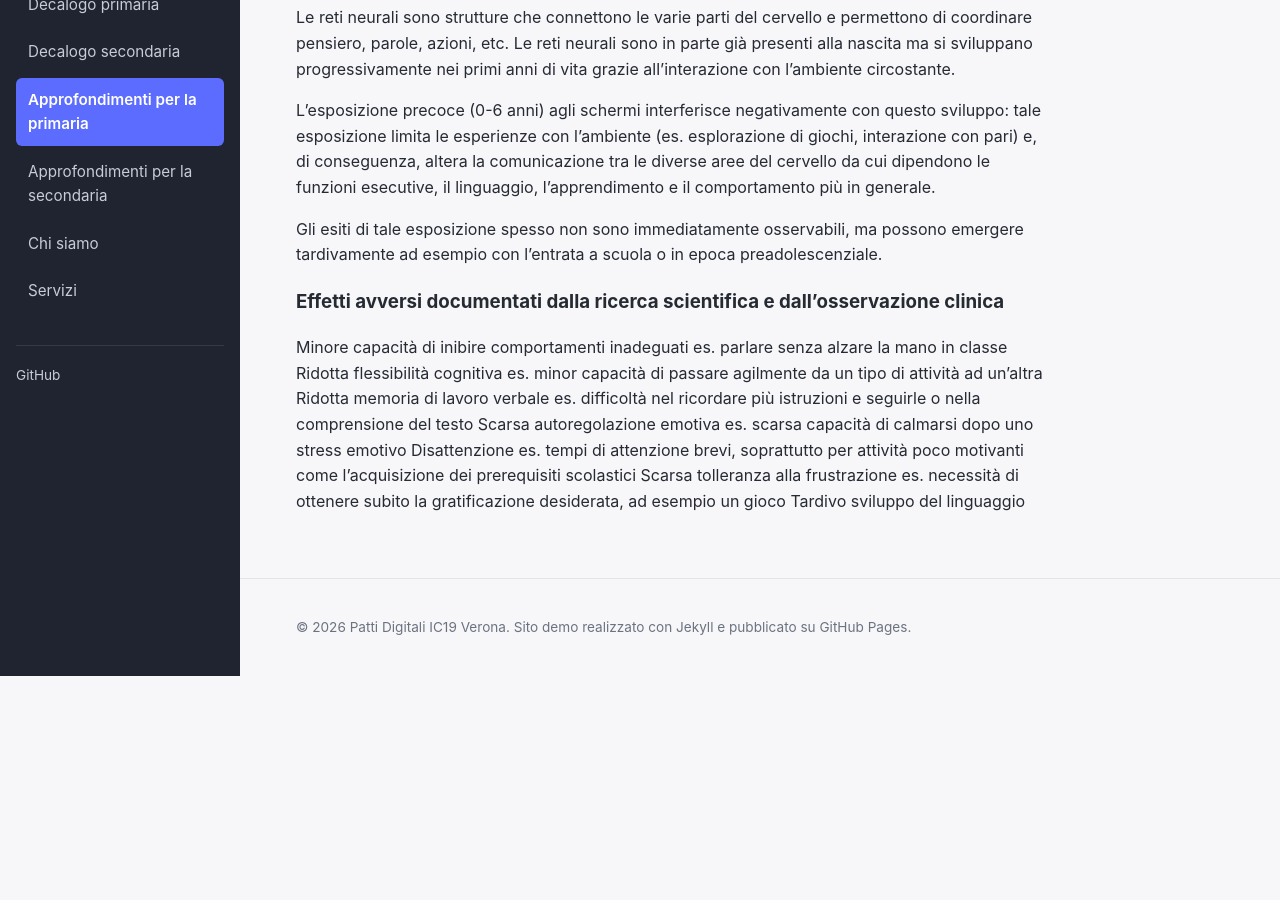
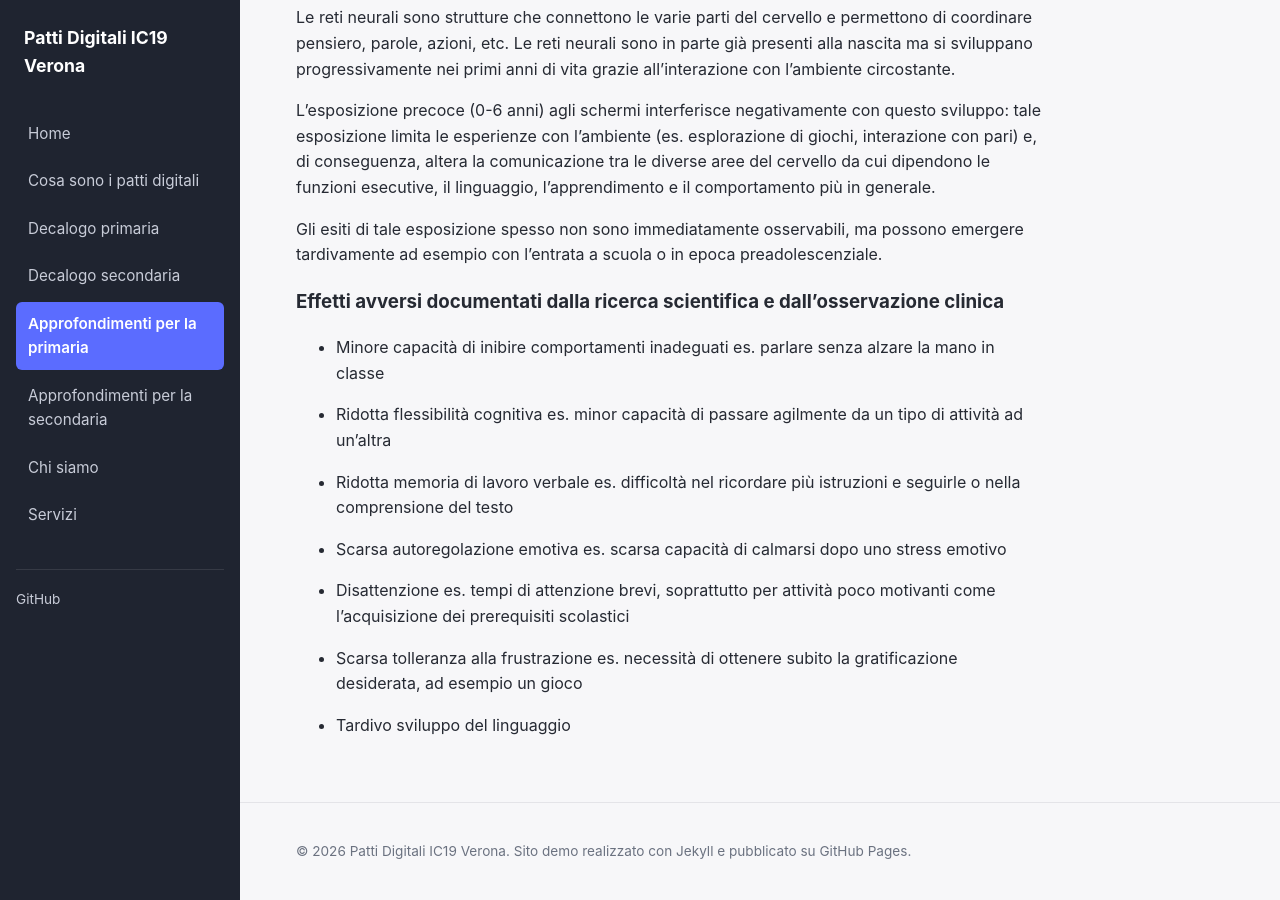
Before and after one commit to albvalente/prova, a Jekyll site: the page built from patto-digitale-primaria-approfondimenti.md, in a window 1280 px wide and 900 px high, scrolled down 1082 px. Built offline with Jekyll 4.4.1, drawn with Linux system fonts in a browser that asks for light colours; before the commit the page ends 1758 px from its top, so only the background shows below that.

```diff
--- a/patto-digitale-primaria-approfondimenti.md
+++ b/patto-digitale-primaria-approfondimenti.md
@@ -31,4 +31,16 @@ Gli esiti di tale esposizione spesso non sono immediatamente osservabili, ma pos
 
 ### Effetti avversi documentati dalla ricerca scientifica e dall'osservazione clinica
 
-Minore capacità di inibire comportamenti inadeguati es. parlare senza alzare la mano in classe Ridotta flessibilità cognitiva es. minor capacità di passare agilmente da un tipo di attività ad un'altra Ridotta memoria di lavoro verbale es. difficoltà nel ricordare più istruzioni e seguirle o nella comprensione del testo Scarsa autoregolazione emotiva es. scarsa capacità di calmarsi dopo uno stress emotivo Disattenzione es. tempi di attenzione brevi, soprattutto per attività poco motivanti come l'acquisizione dei prerequisiti scolastici Scarsa tolleranza alla frustrazione es. necessità di ottenere subito la gratificazione desiderata, ad esempio un gioco Tardivo sviluppo del linguaggio
+*   Minore capacità di inibire comportamenti inadeguati es. parlare senza alzare la mano in classe
+
+*   Ridotta flessibilità cognitiva es. minor capacità di passare agilmente da un tipo di attività ad un'altra
+
+*   Ridotta memoria di lavoro verbale es. difficoltà nel ricordare più istruzioni e seguirle o nella comprensione del testo
+
+*   Scarsa autoregolazione emotiva es. scarsa capacità di calmarsi dopo uno stress emotivo
+
+*   Disattenzione es. tempi di attenzione brevi, soprattutto per attività poco motivanti come l'acquisizione dei prerequisiti scolastici
+
+*   Scarsa tolleranza alla frustrazione es. necessità di ottenere subito la gratificazione desiderata, ad esempio un gioco
+
+*   Tardivo sviluppo del linguaggio
```
